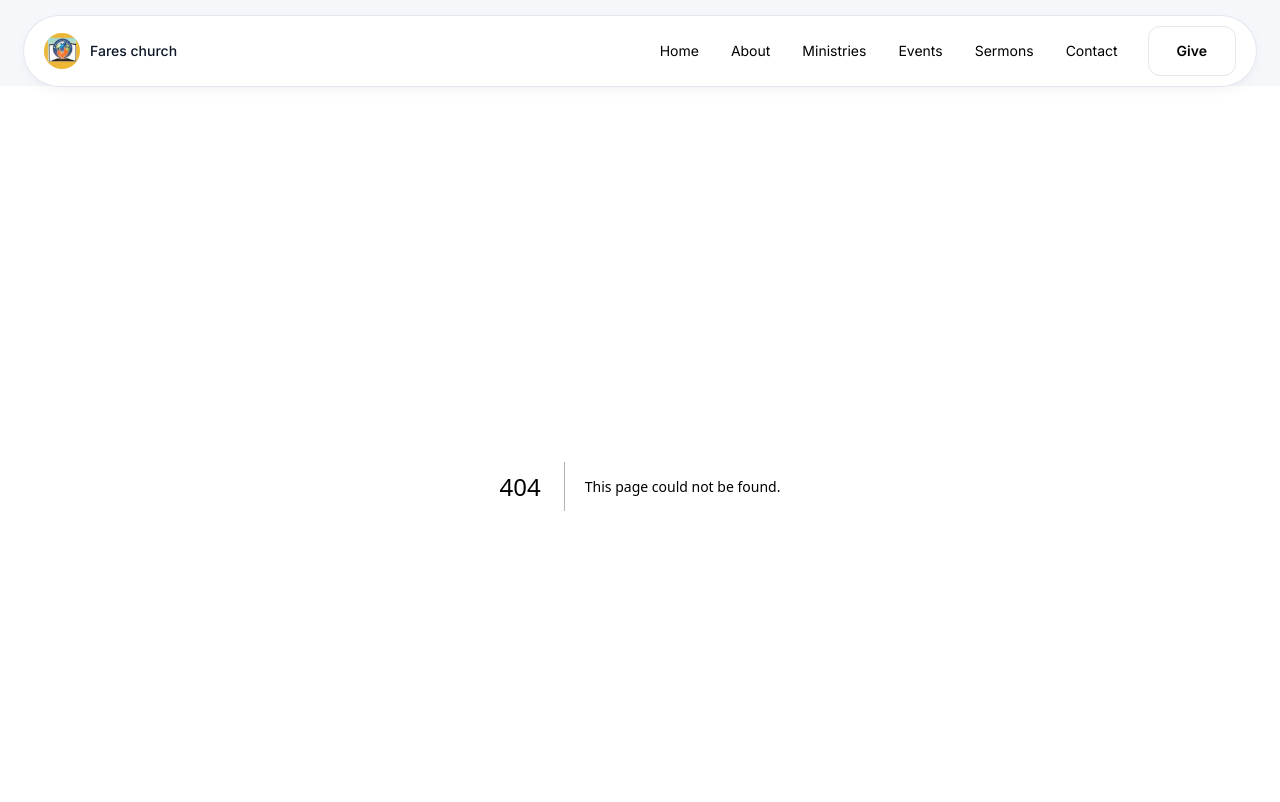
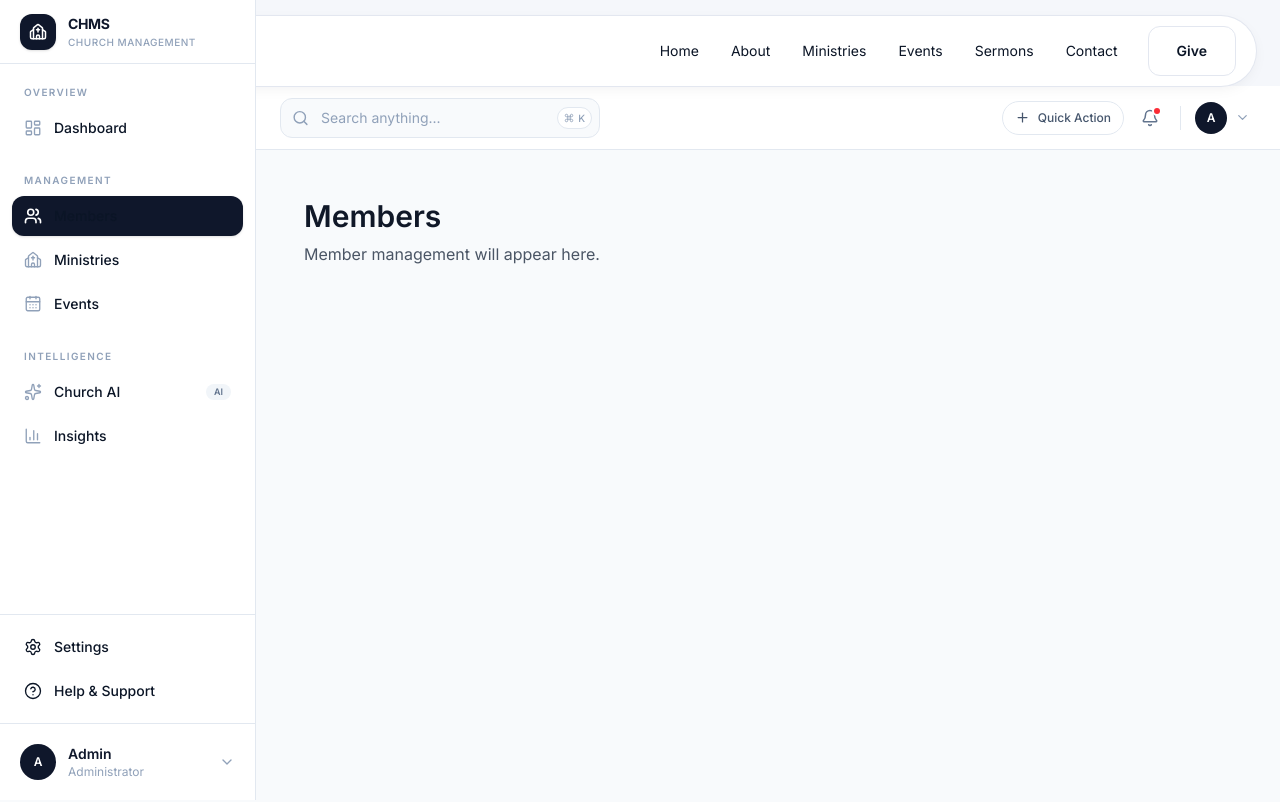
Before and after one commit to eyosi-ai-leader/church-management-system, a Next.js app in the folder church-project/: page /dashboard/members in a window 1280 px wide. Before the commit this address had no page. Shown: the top 802 px of the page. Built offline with nearby package versions, Linux system fonts and the light colour scheme.

Commit message:
Build Nexus style CHMS dashboard shell

```diff
--- a/church-project/package.json
+++ b/church-project/package.json
@@ -11,7 +11,7 @@
   "dependencies": {
     "clsx": "^2.1.1",
     "framer-motion": "^12.43.0",
-    "lucide-react": "^1.26.0",
+    "lucide-react": "^1.33.0",
     "next": "16.2.10",
     "react": "19.2.4",
     "react-dom": "19.2.4",
--- /dev/null
+++ b/church-project/src/app/dashboard/layout.jsx
@@ -0,0 +1,18 @@
+import DashboardSidebar from "@/components/dashboard/DashboardSidebar";
+import DashboardHeader from "@/components/dashboard/DashboardHeader";
+
+export default function DashboardLayout({ children }) {
+  return (
+    <div className="min-h-screen bg-slate-50">
+      <DashboardSidebar />
+
+      <div className="ml-64 min-h-screen">
+        <DashboardHeader />
+
+        <main className="min-h-[calc(100vh-4rem)] p-6">
+          {children}
+        </main>
+      </div>
+    </div>
+  );
+}
--- /dev/null
+++ b/church-project/src/app/dashboard/members/page.jsx
@@ -0,0 +1,13 @@
+export default function MembersPage() {
+  return (
+    <div className="p-6">
+      <h1 className="text-3xl font-semibold text-gray-900">
+        Members
+      </h1>
+
+      <p className="mt-2 text-gray-600">
+        Member management will appear here.
+      </p>
+    </div>
+  );
+}
--- /dev/null
+++ b/church-project/src/app/dashboard/page.jsx
@@ -0,0 +1,13 @@
+export default function DashboardPage() {
+  return (
+    <div className="p-6">
+      <h1 className="text-3xl font-semibold text-gray-900">
+        CHMS Dashboard
+      </h1>
+
+      <p className="mt-2 text-gray-600">
+        Welcome to the Church Management System.
+      </p>
+    </div>
+  );
+}
--- /dev/null
+++ b/church-project/src/components/dashboard/DashboardHeader.jsx
@@ -0,0 +1,63 @@
+"use client";
+
+import {
+  Search,
+  Bell,
+  Command,
+  Plus,
+  ChevronDown,
+} from "lucide-react";
+
+export default function DashboardHeader() {
+  return (
+    <header className="sticky top-0 z-40 flex h-16 items-center justify-between border-b border-slate-200 bg-white/95 px-6 backdrop-blur">
+      {/* Search */}
+      <div className="flex items-center">
+        <div className="relative hidden w-80 md:block">
+          <Search
+            size={17}
+            className="absolute left-3 top-1/2 -translate-y-1/2 text-slate-400"
+          />
+
+          <input
+            type="text"
+            placeholder="Search anything..."
+            className="h-10 w-full rounded-xl border border-slate-200 bg-slate-50 pl-10 pr-16 text-sm text-slate-700 outline-none transition placeholder:text-slate-400 focus:border-slate-300 focus:bg-white focus:ring-2 focus:ring-slate-100"
+          />
+
+          <div className="absolute right-2 top-1/2 flex -translate-y-1/2 items-center gap-1 rounded-md border border-slate-200 bg-white px-1.5 py-0.5 text-[10px] font-medium text-slate-400">
+            <Command size={10} />
+            K
+          </div>
+        </div>
+      </div>
+
+      {/* Actions */}
+      <div className="flex items-center gap-2">
+        <button className="hidden items-center gap-2 rounded-lg border border-slate-200 px-3 py-2 text-xs font-medium text-slate-600 transition hover:bg-slate-50 sm:flex">
+          <Plus size={15} />
+          Quick Action
+        </button>
+
+        <button className="relative flex h-9 w-9 items-center justify-center rounded-lg text-slate-500 transition hover:bg-slate-100 hover:text-slate-900">
+          <Bell size={18} />
+
+          <span className="absolute right-2 top-2 h-1.5 w-1.5 rounded-full bg-red-500 ring-2 ring-white" />
+        </button>
+
+        <div className="ml-1 h-6 w-px bg-slate-200" />
+
+        <button className="flex items-center gap-2 rounded-lg p-1.5 transition hover:bg-slate-100">
+          <div className="flex h-8 w-8 items-center justify-center rounded-full bg-slate-900 text-xs font-semibold text-white">
+            A
+          </div>
+
+          <ChevronDown
+            size={15}
+            className="hidden text-slate-400 sm:block"
+          />
+        </button>
+      </div>
+    </header>
+  );
+}
--- /dev/null
+++ b/church-project/src/components/dashboard/DashboardSidebar.jsx
@@ -0,0 +1,214 @@
+"use client";
+
+import Link from "next/link";
+import { usePathname } from "next/navigation";
+import {
+  LayoutDashboard,
+  Users,
+  Church,
+  CalendarDays,
+  Sparkles,
+  BarChart3,
+  Settings,
+  HelpCircle,
+  ChevronDown,
+  LogOut,
+} from "lucide-react";
+
+const mainNavigation = [
+  {
+    label: "Overview",
+    items: [
+      {
+        name: "Dashboard",
+        href: "/dashboard",
+        icon: LayoutDashboard,
+      },
+    ],
+  },
+  {
+    label: "Management",
+    items: [
+      {
+        name: "Members",
+        href: "/dashboard/members",
+        icon: Users,
+      },
+      {
+        name: "Ministries",
+        href: "/dashboard/ministries",
+        icon: Church,
+      },
+      {
+        name: "Events",
+        href: "/dashboard/events",
+        icon: CalendarDays,
+      },
+    ],
+  },
+  {
+    label: "Intelligence",
+    items: [
+      {
+        name: "Church AI",
+        href: "/dashboard/ai",
+        icon: Sparkles,
+      },
+      {
+        name: "Insights",
+        href: "/dashboard/insights",
+        icon: BarChart3,
+      },
+    ],
+  },
+];
+
+const bottomNavigation = [
+  {
+    name: "Settings",
+    href: "/dashboard/settings",
+    icon: Settings,
+  },
+  {
+    name: "Help & Support",
+    href: "/dashboard/help",
+    icon: HelpCircle,
+  },
+];
+
+export default function DashboardSidebar() {
+  const pathname = usePathname();
+
+  const isActive = (href) => {
+    if (href === "/dashboard") {
+      return pathname === href;
+    }
+
+    return pathname.startsWith(href);
+  };
+
+  return (
+    <aside className="fixed inset-y-0 left-0 z-50 flex w-64 flex-col border-r border-slate-200 bg-white">
+      {/* Logo */}
+      <div className="flex h-16 shrink-0 items-center border-b border-slate-200 px-5">
+        <Link href="/dashboard" className="flex items-center gap-3">
+          <div className="flex h-9 w-9 items-center justify-center rounded-xl bg-slate-900 text-white shadow-sm">
+            <Church size={18} strokeWidth={2} />
+          </div>
+
+          <div>
+            <p className="text-sm font-bold tracking-tight text-slate-900">
+              CHMS
+            </p>
+
+            <p className="text-[10px] font-medium uppercase tracking-wider text-slate-400">
+              Church Management
+            </p>
+          </div>
+        </Link>
+      </div>
+
+      {/* Navigation */}
+      <div className="flex-1 overflow-y-auto px-3 py-5">
+        <nav className="space-y-6">
+          {mainNavigation.map((section) => (
+            <div key={section.label}>
+              <p className="mb-2 px-3 text-[10px] font-semibold uppercase tracking-[0.14em] text-slate-400">
+                {section.label}
+              </p>
+
+              <div className="space-y-1">
+                {section.items.map((item) => {
+                  const Icon = item.icon;
+                  const active = isActive(item.href);
+
+                  return (
+                    <Link
+                      key={item.href}
+                      href={item.href}
+                      className={`group flex items-center gap-3 rounded-xl px-3 py-2.5 text-sm font-medium transition-all ${
+                        active
+                          ? "bg-slate-900 text-white shadow-sm"
+                          : "text-slate-600 hover:bg-slate-100 hover:text-slate-900"
+                      }`}
+                    >
+                      <Icon
+                        size={18}
+                        strokeWidth={active ? 2.2 : 1.8}
+                        className={
+                          active
+                            ? "text-white"
+                            : "text-slate-400 group-hover:text-slate-700"
+                        }
+                      />
+
+                      <span>{item.name}</span>
+
+                      {item.name === "Church AI" && (
+                        <span
+                          className={`ml-auto rounded-full px-2 py-0.5 text-[9px] font-semibold ${
+                            active
+                              ? "bg-white/15 text-white"
+                              : "bg-slate-100 text-slate-500"
+                          }`}
+                        >
+                          AI
+                        </span>
+                      )}
+                    </Link>
+                  );
+                })}
+              </div>
+            </div>
+          ))}
+        </nav>
+      </div>
+
+      {/* Bottom Navigation */}
+      <div className="border-t border-slate-200 px-3 py-3">
+        <div className="space-y-1">
+          {bottomNavigation.map((item) => {
+            const Icon = item.icon;
+            const active = isActive(item.href);
+
+            return (
+              <Link
+                key={item.href}
+                href={item.href}
+                className={`flex items-center gap-3 rounded-xl px-3 py-2.5 text-sm font-medium transition ${
+                  active
+                    ? "bg-slate-900 text-white"
+                    : "text-slate-600 hover:bg-slate-100 hover:text-slate-900"
+                }`}
+              >
+                <Icon size={18} strokeWidth={1.8} />
+                <span>{item.name}</span>
+              </Link>
+            );
+          })}
+        </div>
+      </div>
+
+      {/* User */}
+      <div className="border-t border-slate-200 p-3">
+        <button className="flex w-full items-center gap-3 rounded-xl p-2 text-left transition hover:bg-slate-100">
+          <div className="flex h-9 w-9 shrink-0 items-center justify-center rounded-full bg-slate-900 text-xs font-semibold text-white">
+            A
+          </div>
+
+          <div className="min-w-0 flex-1">
+            <p className="truncate text-sm font-semibold text-slate-900">
+              Admin
+            </p>
+
+            <p className="truncate text-xs text-slate-400">
+              Administrator
+            </p>
+          </div>
+
+          <ChevronDown size={16} className="text-slate-400" />
+        </button>
+      </div>
+    </aside>
+  );
+}
```
Also changed, not shown: 2 other files (tests, documents, lock files or other folders).
